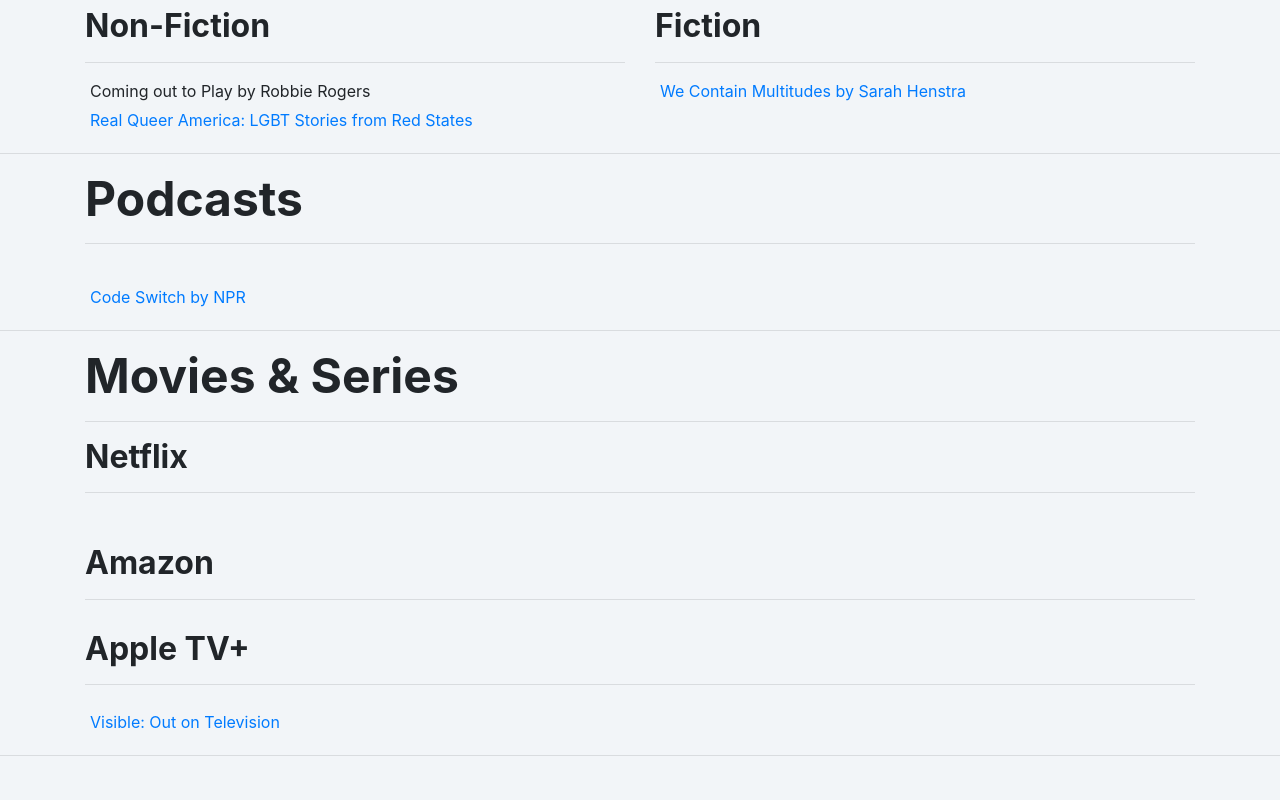
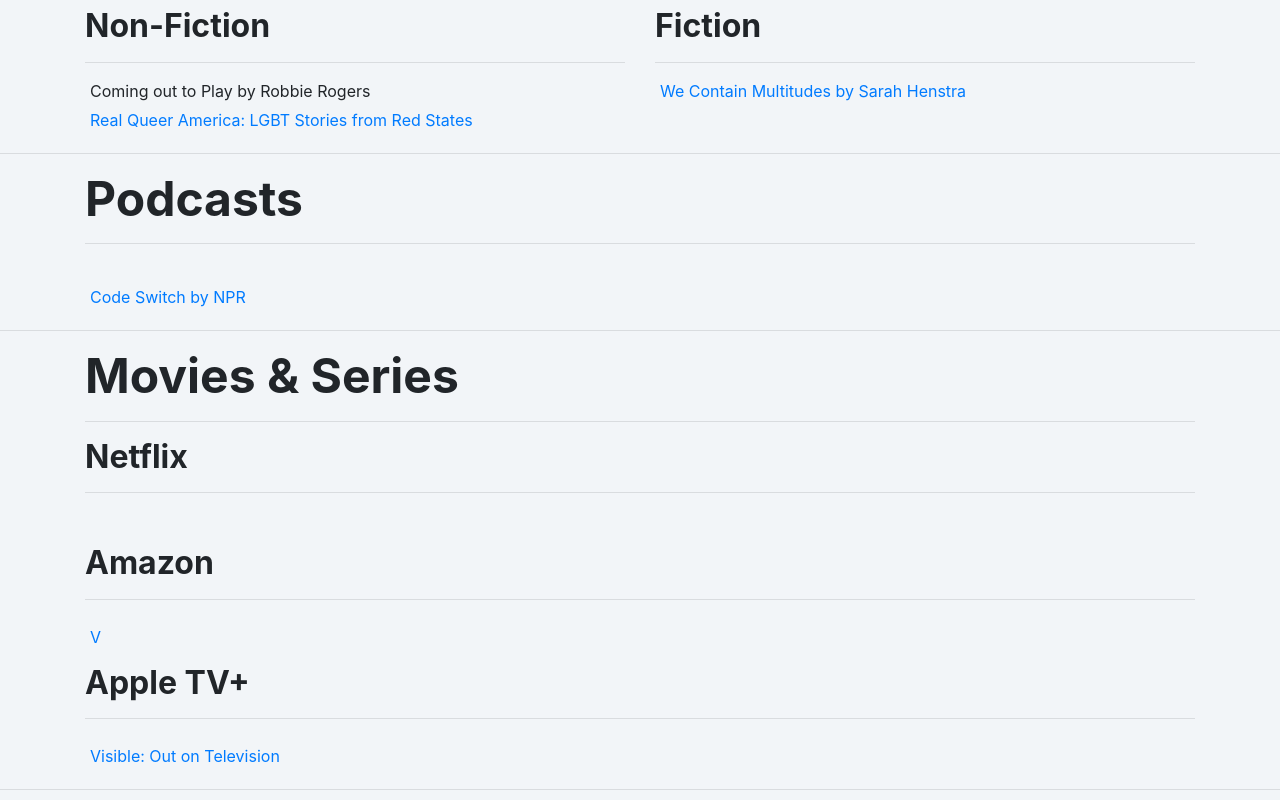
Before and after one commit to pkkemp/queer-resources, a plain HTML site: page index.html in a window 1280 px wide. Shown: the part 796-1596 px from the top of the page. Before the commit the page ends 1568 px from the top, so only its background shows below. Drawn offline with Linux system fonts and the light colour scheme.

Commit message:
fix gh pages

```diff
--- a/index.html
+++ b/index.html
@@ -90,7 +90,9 @@
                 </div>
             </div>
             <div class="row">
-                <div class="col-md-6 committee"></div>
+                <div class="col-md-6 committee">
+                    <p style="margin: 5px 5px;"><a href="https://tv.apple.com/us/show/visible-out-on-television/umc.cmc.1zkna505r4jre6fh7mjcncio0">V</a></p>
+                </div>
                 <div class="col-md-6 committee"></div>
             </div>
             <div class="row" style="margin-top: 10px;">
```
